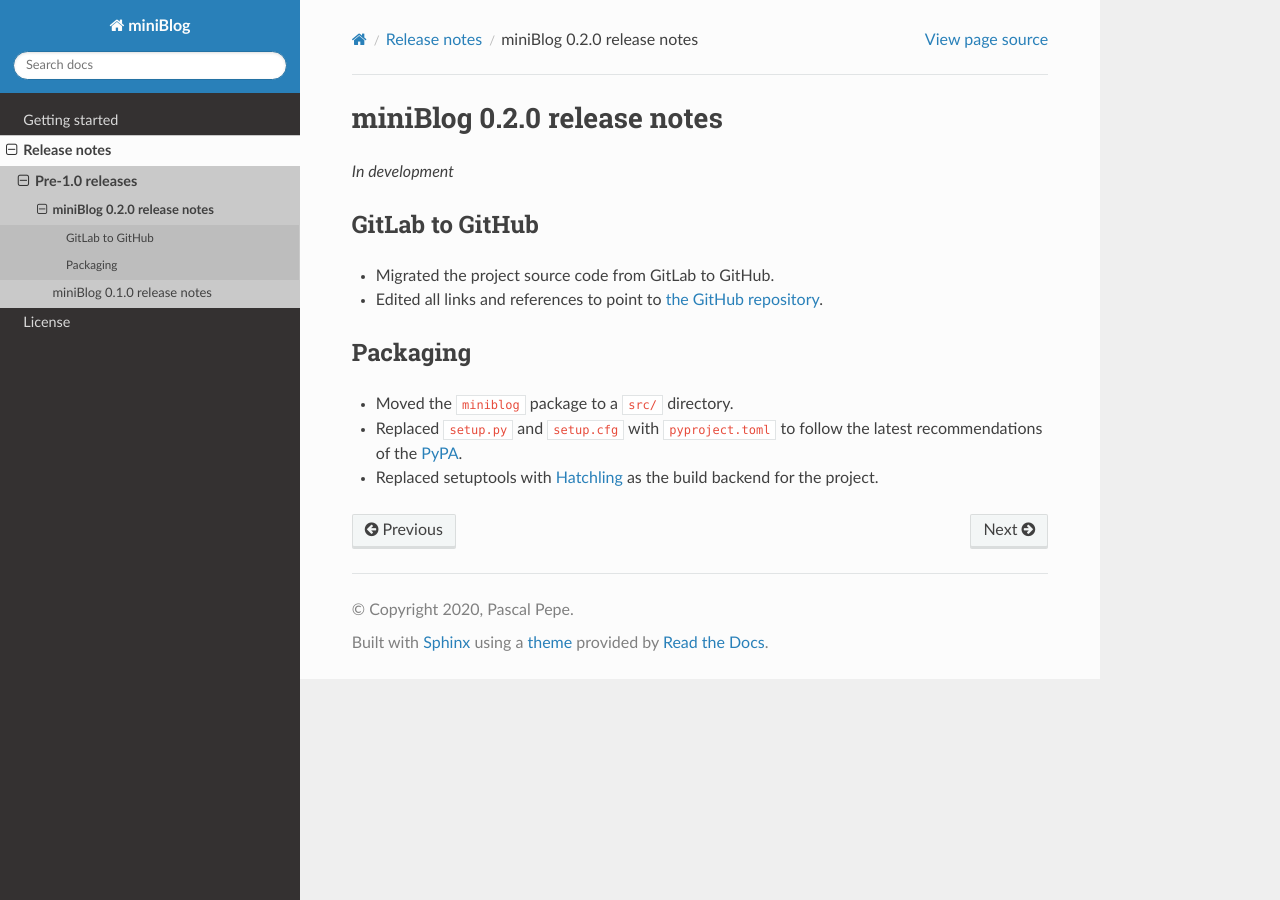
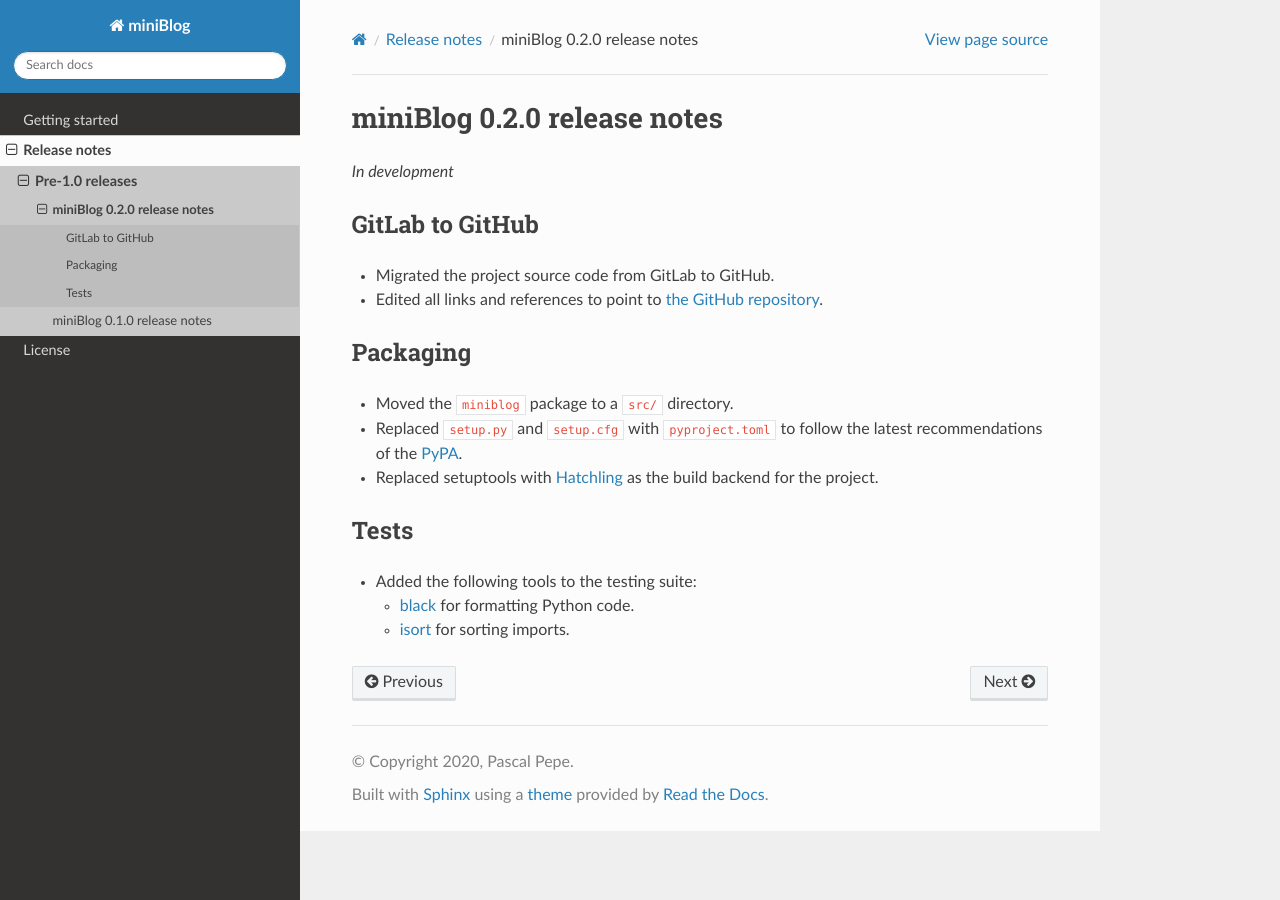
Before and after one commit to pascalpepe/django-miniblog, a Sphinx documentation site: the page built from docs/releases/0.2.0.rst, in a window 1280 px wide. Built offline with Sphinx 7.4.7 and the Read the Docs theme 2.0.0, drawn with Linux system fonts in a browser that asks for light colours; pages that are not in the unit, such as notebooks, are missing from menus.

Commit message:
Run black and isort (#3)

```diff
--- a/docs/getting-started.rst
+++ b/docs/getting-started.rst
@@ -79,13 +79,13 @@
 Settings
 --------
 
-Add ``'miniblog'`` to your ``INSTALLED_APPS`` setting:
+Add ``"miniblog"`` to your ``INSTALLED_APPS`` setting:
 
 .. code-block:: python
 
     INSTALLED_APPS = [
+        "miniblog",
         ...
-        'miniblog',
     ]
 
 URL configuration
@@ -99,7 +99,7 @@
 
     urlpatterns = [
         ...
-        path('blog/', include('miniblog.urls')),
+        path("blog/", include('miniblog.urls')),
     ]
 
 Database
--- a/docs/releases/0.2.0.rst
+++ b/docs/releases/0.2.0.rst
@@ -20,3 +20,12 @@
   latest recommendations of the `PyPA <https://www.pypa.io>`_.
 - Replaced setuptools with `Hatchling <https://hatch.pypa.io>`_ as the build
   backend for the project.
+
+
+Tests
+=====
+
+- Added the following tools to the testing suite:
+
+  * `black <https://black.readthedocs.io>`_ for formatting Python code.
+  * `isort <https://pycqa.github.io/isort/>`_ for sorting imports.
--- a/manage.py
+++ b/manage.py
@@ -7,7 +7,7 @@
 
 def main():
     """Run administrative tasks."""
-    os.environ.setdefault('DJANGO_SETTINGS_MODULE', 'tests.settings')
+    os.environ.setdefault("DJANGO_SETTINGS_MODULE", "tests.settings")
     try:
         from django.core.management import execute_from_command_line
     except ImportError as exc:
@@ -19,5 +19,5 @@
     execute_from_command_line(sys.argv)
 
 
-if __name__ == '__main__':
+if __name__ == "__main__":
     main()
--- a/pyproject.toml
+++ b/pyproject.toml
@@ -69,3 +69,6 @@
 exclude_lines = [
   "if __name__ == .__main__.:",
 ]
+
+[tool.isort]
+profile = "black"
--- a/src/miniblog/__init__.py
+++ b/src/miniblog/__init__.py
@@ -13,4 +13,4 @@
 # limitations under the License.
 
 # Automatically load the default application configuration
-default_app_config = 'miniblog.apps.MiniBlogConfig'
+default_app_config = "miniblog.apps.MiniBlogConfig"
```
Also changed, not shown: docs/README.rst (+8 -11 lines), docs/conf.py (+12 -12 lines), 9 other files.
